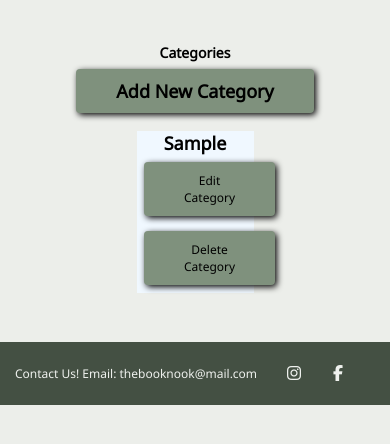
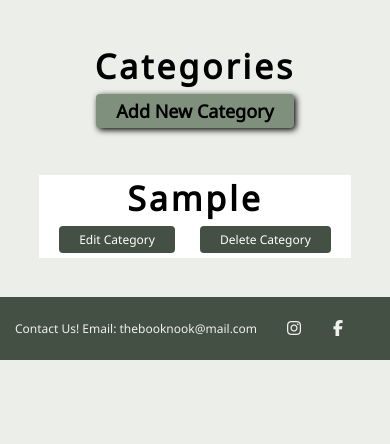
Before and after one commit to Code-Institute-Submissions/the_book_nook, a Flask app: page /categories in a window 390 px wide. Shown: the part 84-528 px from the top of the page. Run offline with Flask 2, Linux system fonts and the light colour scheme; the visitor is signed in with stand-in values (Sample User, id 1); a database or web service that is not in the repository returns one stand-in record (values such as "Sample title"); some libraries are stand-ins or nearby versions.

Commit message:
style:Cont updating css and media queries for categories, add_category, edit_category

```diff
--- a/app.py
+++ b/app.py
@@ -132,7 +132,7 @@ def add_book():
         }
         mongo.db.books.insert_one(book)
         flash("Book is now added to your collection!")
-        return redirect(url_for("profile"))
+        return redirect(url_for("profile", username=session['user']))
 
     categories = mongo.db.categories.find().sort("book_category", 1)
     return render_template("add_book.html", categories=categories)
@@ -151,7 +151,7 @@ def edit_book(book_id):
         }
         mongo.db.books.update({"_id": ObjectId(book_id)}, submit)
         flash("Book Updated!")
-        return redirect(url_for("profile"))
+        return redirect(url_for("profile", username=session['user']))
 
     book = mongo.db.books.find_one({"_id": ObjectId(book_id)})
     categories = mongo.db.categories.find().sort("book_category", 1)
@@ -169,7 +169,7 @@ def like_book(book_id):
 def delete_book(book_id):
     mongo.db.books.remove({"_id": ObjectId(book_id)})
     flash("Book is now deleted")
-    return redirect(url_for("profile"))
+    return redirect(url_for("profile", username=session['user']))
 
 
 # Manage Categories
--- a/static/css/style.css
+++ b/static/css/style.css
@@ -15,6 +15,10 @@ html, body {
 .main-section {
     margin-top: 15vh;
     text-align: center;
+}
+
+.flash {
+    margin-top: 10vh;
 }
 
 
@@ -42,7 +46,7 @@ html, body {
   display: inline-block;
   border-radius: 4px;
   font-size: 16px;
-  margin: 3px;
+  margin: 7.5px;
   box-shadow: 2px 2px 6px #000;
 }
 
@@ -286,20 +290,27 @@ label {
     width: 100%;
 }
 
-/* ---- Categories site */
+/* ---.................................- Categories site */
 
 .main-categories {
     display: flex;
     flex-wrap: wrap;
     justify-content: space-around;
     margin: auto;
+    margin-top: 5vh;
 }
 
 .category-box {
     width: 30%;
-    background-color: aliceblue;
+    background-color:  #fff;
     text-align: center;
-    margin: 10px;
+    margin: 15px;
+}
+
+.button-box {
+    display: flex;
+    justify-content: space-evenly;
+
 }
 
 /* -------------------------------------- Registration and Login Form */
@@ -373,8 +384,23 @@ body {
 }
 
 .buttons {
+    padding: 5px 20px;
     font-size: 12px;
+    margin: 5px;
 }
+
+.reset-buttons {
+  padding: 5px 20px;
+  font-size: 12px;
+  margin: 5px;
+}
+
+.book-buttons {
+  padding: 5px 20px;
+  font-size: 12px;
+  margin: 5px;
+}
+
 
 .burger-menu {
     display: block;
@@ -414,6 +440,17 @@ body {
     display: block;
 }
 
+.main-categories {
+    display: block;
+}
+
+.category-box {
+    width: 80%;
+    margin: auto;
+    margin-top: 5vh;
+}
+
+
 .book-box {
     width: 70%;
     margin: auto;
--- a/templates/base.html
+++ b/templates/base.html
@@ -24,7 +24,7 @@
                 <li><a href="{{ url_for('index') }}">Home</a></li>
                 <li><a href="{{ url_for('books') }}">Our Book Collection</a></li>
                 {% if session.user %}
-                <li><a href="{{ url_for('profile', username=session['user']) }}">Manage My Books</a></li>
+                <li><a href="{{ url_for('profile', username=session['user']) }}">My Books</a></li>
 
                 {% if session.user | lower == "admin" | lower %}
                 <li><a href="{{ url_for('categories') }}">Manage Categories</a></li>
--- a/templates/books.html
+++ b/templates/books.html
@@ -18,7 +18,7 @@
             <a href="{{ url_for('like_book', book_id=book._id) }}" class="like">
                 <i class="fa fa-heart" aria-hidden="True"></i>
             </a>
-            {{ book.likes }} like this book
+            {{ book.likes }}
         </p>
         {% endif %}
         <img class="book-image" src="{{ book.book_image_url }}">
--- a/templates/categories.html
+++ b/templates/categories.html
@@ -2,15 +2,19 @@
 {% block content %}
 
  <section>
-     <h1 class="headline-book-collection">Categories</h1>
+     <h1 class="headline-medium">Categories</h1>
 <a class="buttons" href="{{ url_for('add_category') }}"><h2>Add New Category</h2></a>
 
    <div class="main-categories">
 {% for category in categories %}
 <div class="category-box">
-    <p><h2>{{ category.book_category }}</h2></p>
-    <p><a class="buttons" href="{{ url_for('edit_category', category_id=category._id) }}">Edit Category</a>
-     <a class="buttons" href="{{ url_for('delete_category', category_id=category._id) }}">Delete Category</a></p>
+    <p>
+        <h2 class="headline-medium">{{ category.book_category }}</h2>
+    </p>
+    <p class="button-box">
+        <a class="book-buttons" href="{{ url_for('edit_category', category_id=category._id) }}">Edit Category</a>
+     <a class="book-buttons" href="{{ url_for('delete_category', category_id=category._id) }}">Delete Category</a>
+    </p>
 </div>
 {% endfor %}
 </div>
```
Also changed, not shown: templates/add_category.html (+7 -4 lines), templates/edit_category.html (+6 -3 lines).
